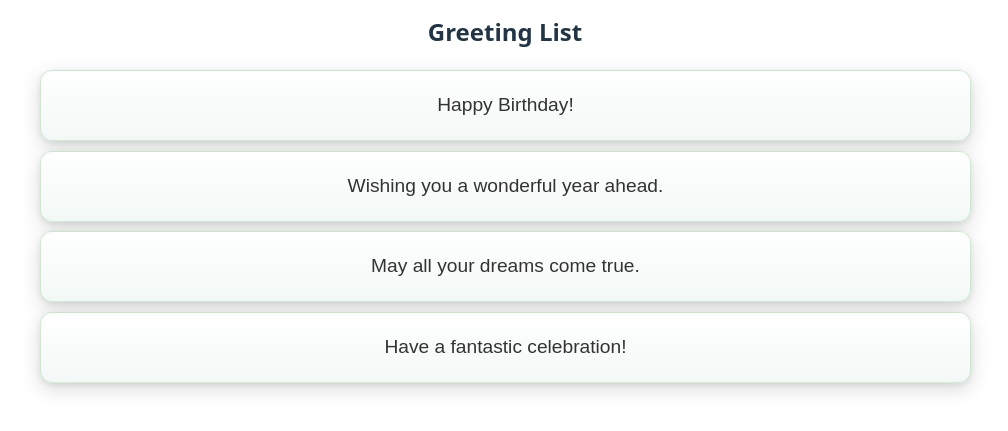
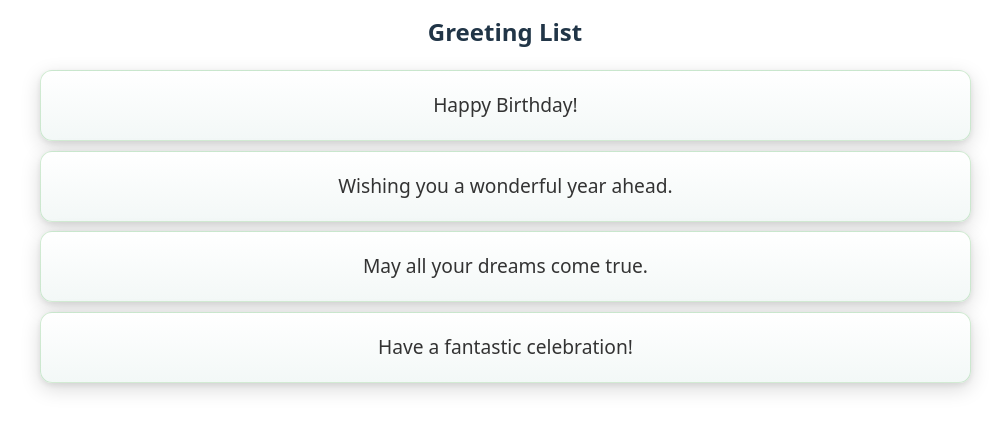
Before and after one commit to teacher-pt/birthday-app, a React (Vite) app: page / in a window 1280 px wide. Shown: the part 293-724 px from the top of the page, without its empty margins (135-1143 px from the left). Built offline with nearby package versions, Linux system fonts and the light colour scheme; no server answers.

Commit message:
fix: remove font-family declaration from GreetingCard styles

```diff
--- a/src/components/GreetingCard.css
+++ b/src/components/GreetingCard.css
@@ -4,7 +4,6 @@
     padding: 20px;
     margin: 10px;
     background: linear-gradient(180deg, #ffffff 0%, #f3f8f7 100%);
-    font-family: 'Arial', sans-serif;
     font-size: 1.2em;
     color: #333;
     text-align: center;
```
